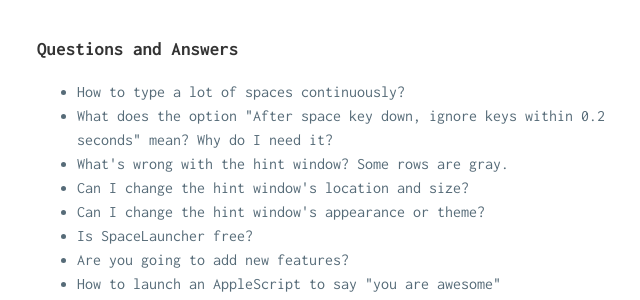
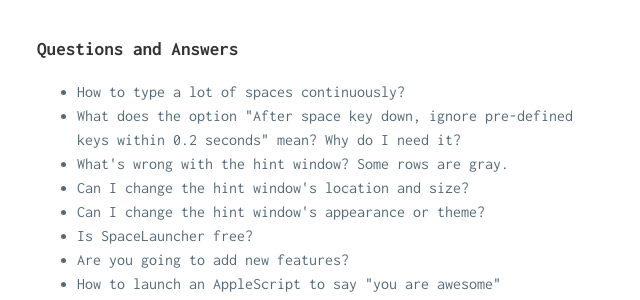
Before and after one commit to cguo8/SpaceLauncherWebsite, a Jekyll site: the page built from index.md, in a window 1280 px wide and 900 px high, scrolled down 2093 px. Shown: the part 258-558 px from the top of the window, without its empty margins (319-959 px from the left). Built offline with Jekyll 4.4.1, drawn with Linux system fonts in a browser that asks for light colours; nearby versions of some CDN libraries; our own code applies the rules of GitHub Pages for plain Markdown files.

Commit message:
Update option description

```diff
--- a/index.md
+++ b/index.md
@@ -75,7 +75,7 @@
       but if you really need it, hold shift and spacebar.</p>
     </div>
 
-    <li class="accordion">What does the option "After space key down, ignore keys within 0.2 seconds" mean? Why do I need it?</li>
+    <li class="accordion">What does the option "After space key down, ignore pre-defined keys within 0.2 seconds" mean? Why do I need it?</li>
     <div class="panel">
       <p>If you often trigger SpaceLauncher actions when inputting text, that is because you type fast so that the letter after space go before releasing spacebar. This option gives a delay. After you pressing spacebar, SpaceLauncher waits for a delay, then start to recognize keys for actions.</p>
     </div>
```
